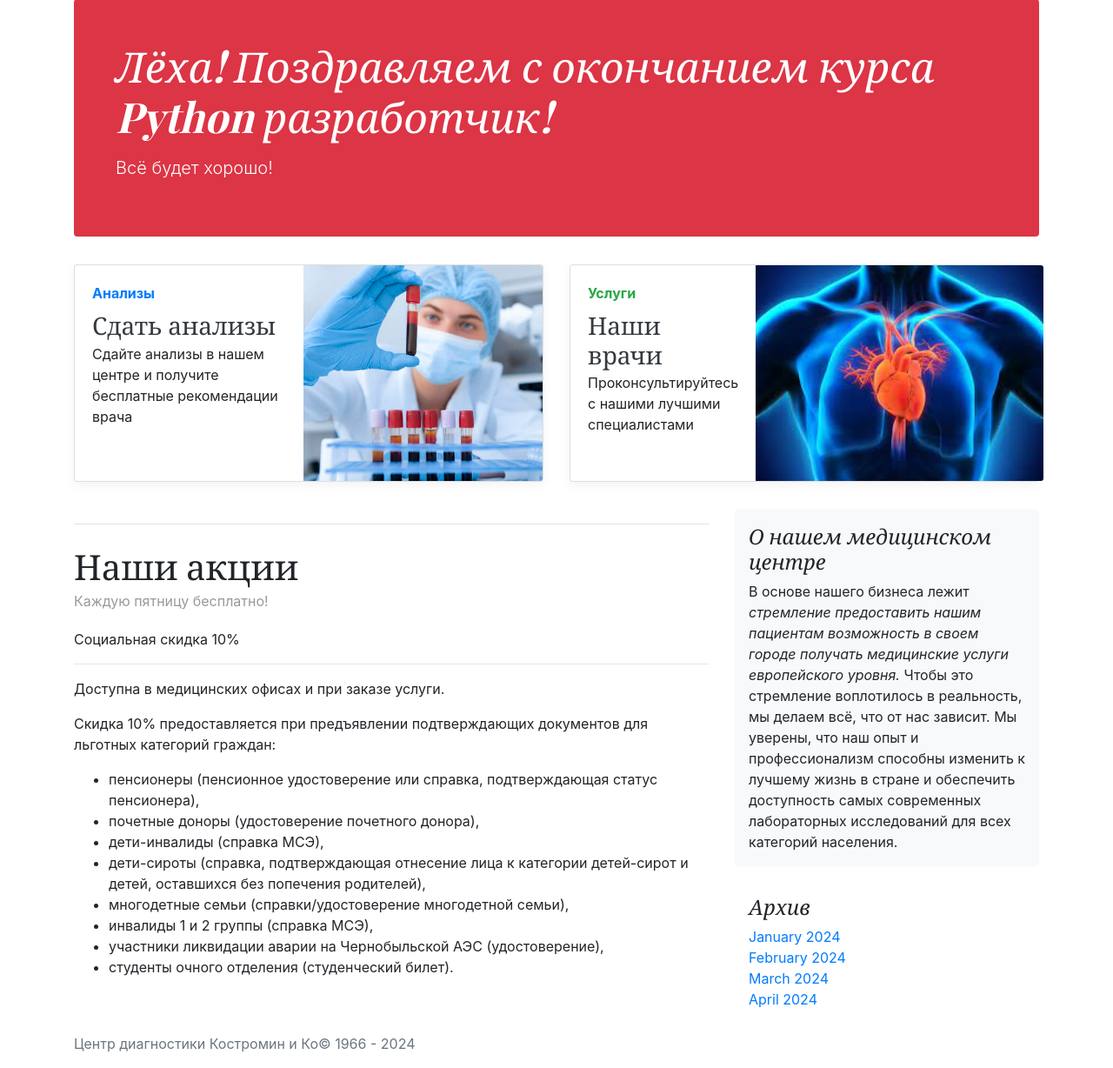
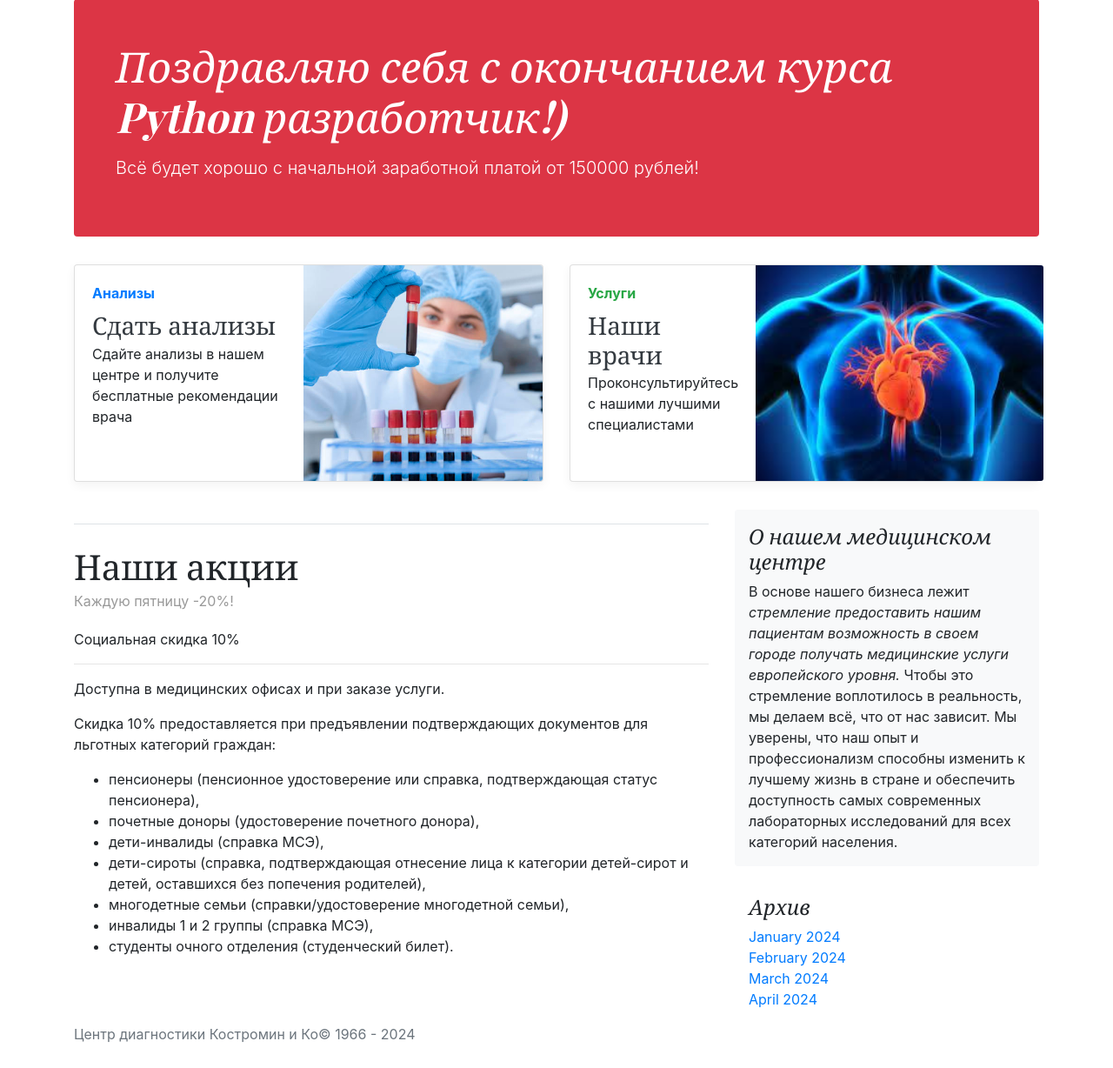
Before and after one commit to AlekseiKostromin/medical_diagnostics, a Django app: page / in a window 1280 px wide. Shown: the part 230-1458 px from the top of the page at 87% size. After the commit the page ends 1428 px from the top, so only its background shows below. Run offline with Django 5.2, Linux system fonts and the light colour scheme; some libraries are stand-ins or nearby versions.

Commit message:
Modification.

```diff
--- a/main/templates/main/index.html
+++ b/main/templates/main/index.html
@@ -5,8 +5,8 @@
 
       <div class="jumbotron p-3 p-md-5 text-white rounded bg-danger">
         <div class="col-md-12 px-0">
-          <h1 class="display-4 font-italic">Лёха! Поздравляем с окончанием курса Python разработчик!</h1>
-          <p class="lead my-3">Всё будет хорошо!</p>
+          <h1 class="display-4 font-italic">Поздравляю себя с окончанием курса Python разработчик!)</h1>
+          <p class="lead my-3">Всё будет хорошо с начальной заработной платой от 150000 рублей! </p>
 
         </div>
       </div>
@@ -56,7 +56,7 @@
 
           <div class="blog-post">
             <h2 class="blog-post-title">Наши акции</h2>
-            <p class="blog-post-meta">Каждую пятницу бесплатно! <a href="#"></a></p>
+            <p class="blog-post-meta">Каждую пятницу -20%! <a href="#"></a></p>
 
             <p>Социальная скидка 10%</p>
             <hr>
@@ -72,7 +72,7 @@
               <li>дети-сироты (справка, подтверждающая отнесение лица к категории детей-сирот и детей, оставшихся без попечения родителей),</li>
               <li>многодетные семьи (справки/удостоверение многодетной семьи),</li>
               <li>инвалиды 1 и 2 группы (справка МСЭ),</li>
-              <li>участники ликвидации аварии на Чернобыльской АЭС (удостоверение),</li>
+
               <li>студенты очного отделения (студенческий билет).</li>
             </ul>
 
--- a/requirements.txt
+++ b/requirements.txt
@@ -41,3 +41,5 @@ urllib3==2.2.1
 vine==5.1.0
 wcwidth==0.2.13
 django-cors-headers
+pytest-cov
+pytest
```
Also changed, not shown: 1 other file.
